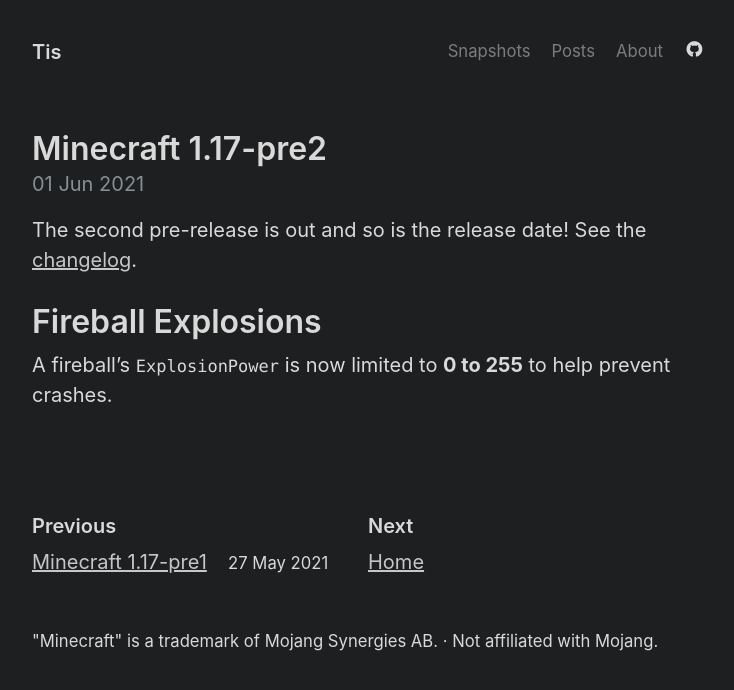
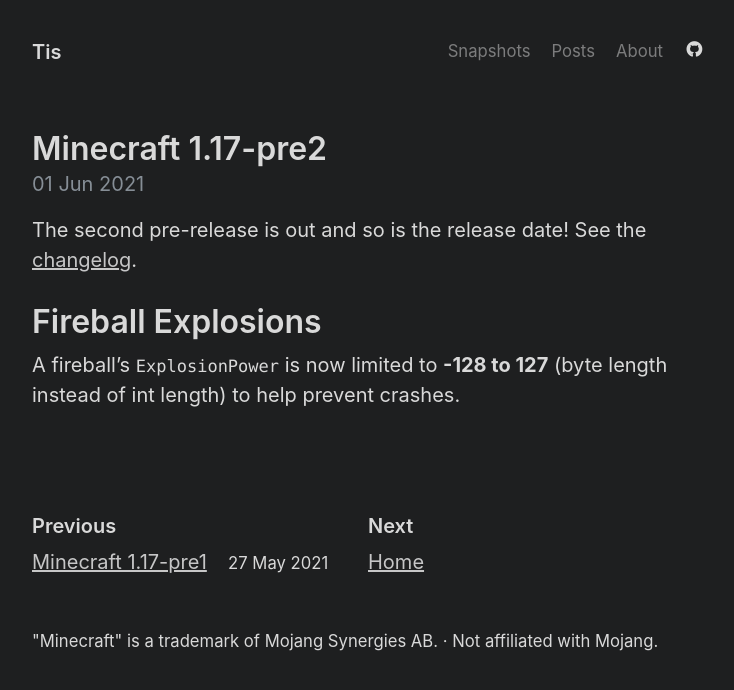
Before and after one commit to Tisawesomeness/tisawesomeness.github.io, a Jekyll site: the page built from snapshots/_posts/2021-05-31-1-17pre-2.md, in a window 1280 px wide. Shown: the top 690 px of the page, without its empty margins (272-1006 px from the left). Built offline with Jekyll 4.4.1, drawn with Linux system fonts in a browser that asks for light colours.

Commit message:
Add 1.17pre-2

```diff
--- a/snapshots/_posts/2021-05-31-1-17pre-2.md
+++ b/snapshots/_posts/2021-05-31-1-17pre-2.md
@@ -8,4 +8,4 @@
 
 # Fireball Explosions
 
-A fireball's `ExplosionPower` is now limited to **0 to 255** to help prevent crashes.
+A fireball's `ExplosionPower` is now limited to **-128 to 127** (byte length instead of int length) to help prevent crashes.
```
